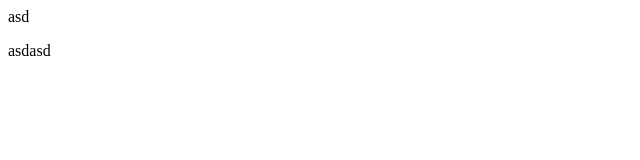
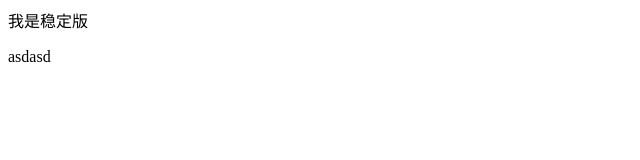
Before and after one commit to LeeVing-MIT/TestRepositorty, a plain HTML site: page index.html in a window 1280 px wide. Shown: the whole page, without its empty margins (0-640 px from the left). Drawn offline with Linux system fonts and the light colour scheme.

Commit message:
稳定版

```diff
--- a/index.html
+++ b/index.html
@@ -1,2 +1,2 @@
-<p>asd</p>
+<p>我是稳定版</p>
 <a>asdasd</a>
```
